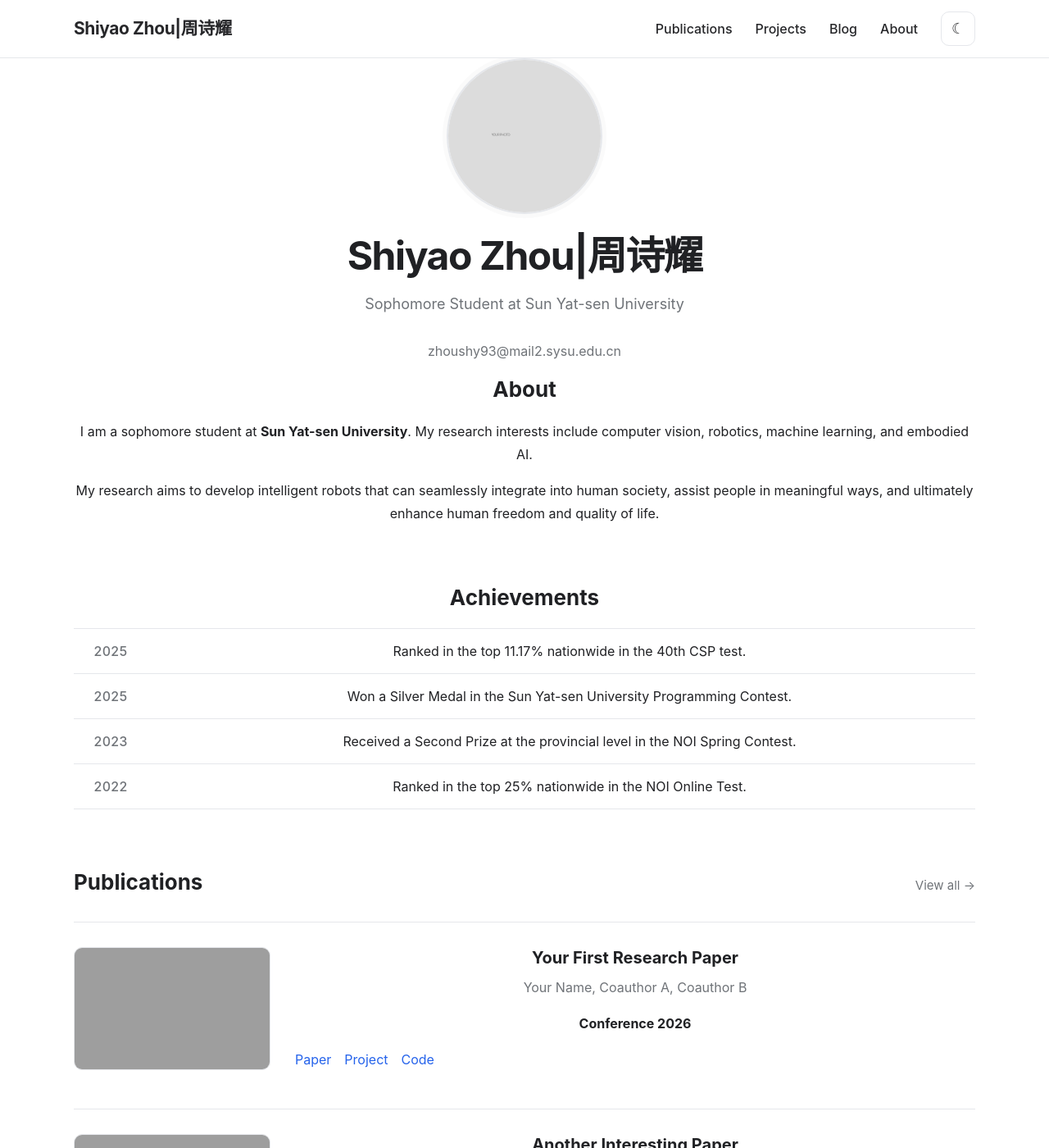
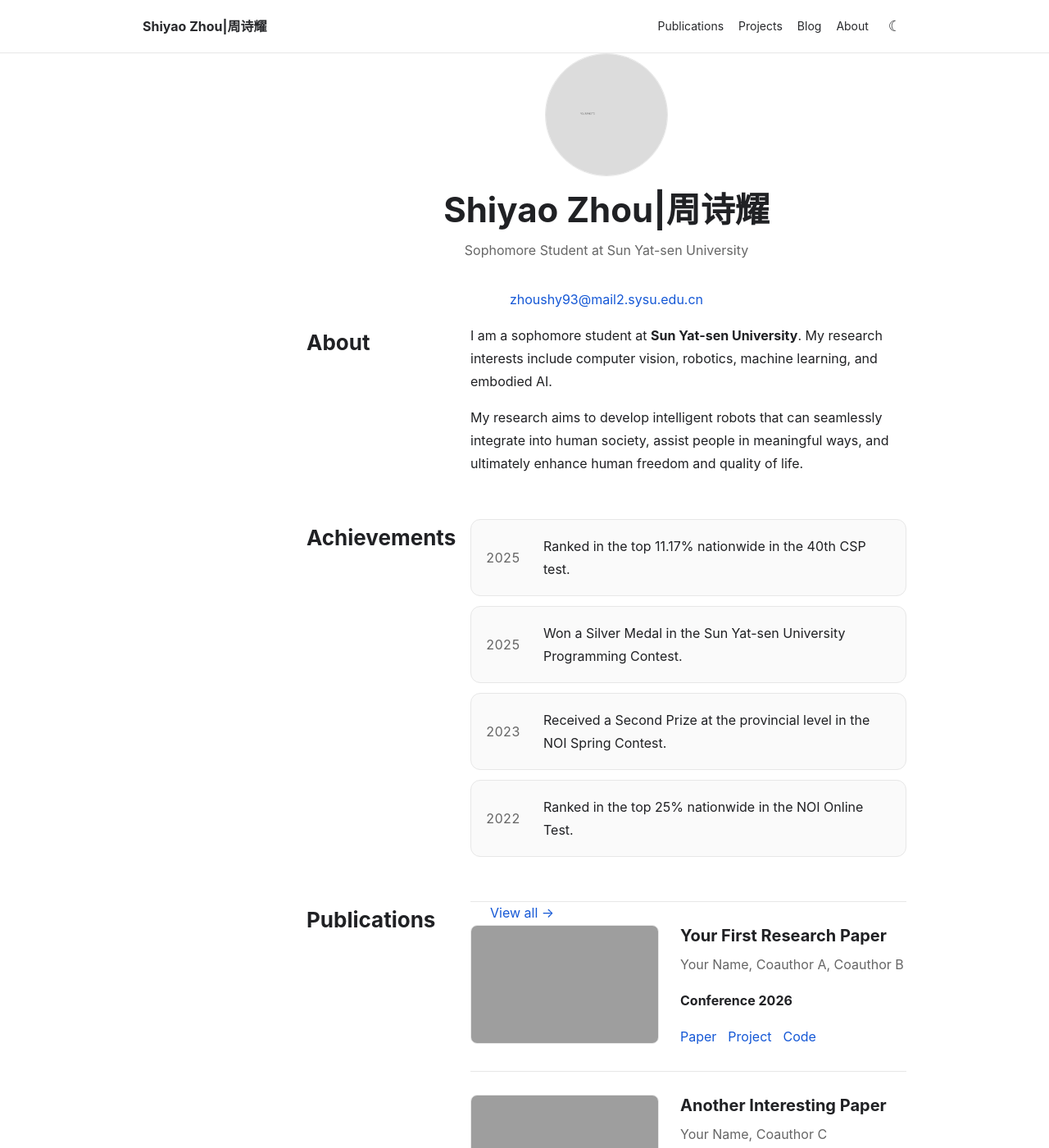
Before and after one commit to zhoushy93/zhoushy93.github.io, a Jekyll site: the page built from index.md, in a window 1280 px wide and 1400 px high. Shown: the whole window at 82% size. Built offline with Jekyll 4.4.1, drawn with Linux system fonts in a browser that asks for light colours; grey boxes are pictures that could not be loaded.

Commit message:
Update style.css

```diff
--- a/assets/css/style.css
+++ b/assets/css/style.css
@@ -1,437 +1,105 @@
-:root {
-  --bg: #ffffff;
-  --text: #202124;
-  --muted: #6f7378;
-  --line: #e5e7eb;
-  --link: #2563eb;
-  --card: #f8f9fa;
+:root{--bg:#fff;--text:#202124;--muted:#666;--line:#e7e7e7;--link:#1558d6;--card:#fafafa}
+:root.dark{--bg:#111;--text:#eee;--muted:#aaa;--line:#2d2d2d;--link:#79a8ff;--card:#191919}
+*{box-sizing:border-box}
+body{margin:0;background:var(--bg);color:var(--text);font-family:-apple-system,BlinkMacSystemFont,"Segoe UI",Roboto,Helvetica,Arial,sans-serif;line-height:1.75}
+.container{max-width:980px;margin:0 auto;padding:0 24px}
+.site-header{border-bottom:1px solid var(--line);position:sticky;top:0;background:var(--bg);opacity:.96;z-index:10}
+.nav{min-height:64px;display:flex;align-items:center;justify-content:space-between;gap:24px}
+.brand{font-weight:700;color:var(--text);text-decoration:none}
+.nav-links{display:flex;align-items:center;gap:18px}
+.nav-links a{color:var(--text);text-decoration:none;font-size:14px}
+.nav-links a:hover,.pub-links a:hover,a:hover{color:var(--link)}
+button{border:0;background:transparent;color:var(--text);font-size:18px;cursor:pointer}
+main{padding-top:48px}
+h1{font-size:42px;line-height:1.2;margin:0 0 10px}
+h2{font-size:26px;margin:0}
+h3{margin:0 0 7px;font-size:20px;line-height:1.35}
+
+/* --- Hero 头像居中 --- */
+.hero{display:flex;flex-direction:column;align-items:center;text-align:center;gap:16px;margin-bottom:64px}
+.avatar{width:150px;height:150px;border-radius:50%;object-fit:cover;border:1px solid var(--line);margin:0 auto}
+.subtitle{color:var(--muted);margin:8px 0 12px}
+.links{display:flex;gap:14px;flex-wrap:wrap;justify-content:center}
+.links a,.pub-links a,.card a{color:var(--link);text-decoration:none}
+
+/* --- 核心对齐代码：统一 About, Achievements, Publications --- */
+section {
+    position: relative;
+    padding-left: 200px;
+    margin-bottom: 54px;
+    text-align: left;
 }
-
-:root.dark {
-  --bg: #111820;
-  --text: #f3f4f6;
-  --muted: #aeb4bc;
-  --line: #29313a;
-  --link: #8ab4ff;
-  --card: #171f28;
+/* 针对 About 和 Achievements 的标题 */
+section > h2 {
+    position: absolute;
+    left: 0;
+    top: 0;
+    width: 200px;
 }
-
-* {
-  box-sizing: border-box;
-}
-
-html {
-  scroll-behavior: smooth;
-}
-
-body {
-  margin: 0;
-  background: var(--bg);
-  color: var(--text);
-  font-family:
-    -apple-system,
-    BlinkMacSystemFont,
-    "Segoe UI",
-    Roboto,
-    Helvetica,
-    Arial,
-    sans-serif;
-  line-height: 1.75;
-  font-size: 16px;
-}
-
-/* =========================
-   Layout
-   ========================= */
-
-.container {
-  max-width: 1180px;
-  margin: 0 auto;
-  padding: 0 40px;
-}
-
-/* =========================
-   Header
-   ========================= */
-
-.site-header {
-  position: sticky;
+/* 针对 Publications 的标题容器 */
+section > .section-heading {
+    position: absolute;
+    left: 0;
     top: 0;
-  z-index: 10;
-  background: var(--bg);
-  border-bottom: 1px solid var(--line);
-  opacity: 0.97;
-}
-
-.nav {
-  min-height: 70px;
-  display: flex;
-  align-items: center;
-  justify-content: space-between;
-  gap: 30px;
-}
-
-.brand {
-  color: var(--text);
-  text-decoration: none;
-  font-size: 21px;
-  font-weight: 700;
-  letter-spacing: -0.02em;
-}
-
-.nav-links {
-  display: flex;
-  align-items: center;
-  gap: 28px;
-}
-
-.nav-links a {
-  color: var(--text);
-  text-decoration: none;
-  font-size: 16px;
-  font-weight: 500;
-  transition: color 0.2s ease;
-}
-
-.nav-links a:hover,
-.pub-links a:hover,
-a:hover {
-  color: var(--link);
-}
-
-button {
-  border: 1px solid var(--line);
-  border-radius: 10px;
-  background: transparent;
-  color: var(--text);
-  font-size: 18px;
-  cursor: pointer;
-  width: 42px;
-  height: 42px;
-}
-
-/* =========================
-   Main
-   ========================= */
-
-main {
-  padding-top: 55px;
-  padding-bottom: 40px;
-}
-
-section {
-  max-width: 1100px;
-  margin: 0 auto 72px;
-}
-
-/* =========================
-   Hero
-   ========================= */
-
-.hero {
-  display: flex;
-  flex-direction: column;
-  align-items: center;
-  text-align: center;
-
-  gap: 22px;
-  margin-bottom: 85px;
-}
-
-.avatar {
-  width: 190px;
-  height: 190px;
-  border-radius: 50%;
-  object-fit: cover;
-
-  border: 2px solid var(--line);
-  box-shadow: 0 0 0 5px rgba(128, 128, 128, 0.04);
-}
-
-.hero h1 {
-  margin: 0;
-  font-size: 48px;
-  line-height: 1.2;
-  font-weight: 700;
-  letter-spacing: -0.03em;
-}
-
-.subtitle {
-  margin: 14px 0 12px;
-  color: var(--muted);
-  font-size: 18px;
-}
-
-.links {
-  display: flex;
-  justify-content: center;
-  align-items: center;
-  gap: 24px;
-  flex-wrap: wrap;
-  margin-top: 10px;
-}
-
-.links a {
-  color: var(--muted);
-  text-decoration: none;
-  font-size: 16px;
-  transition: color 0.2s ease;
-}
-
-.links a:hover {
-  color: var(--link);
-}
-
-/* =========================
-   About
-   ========================= */
-
-/* About 是第二个 section */
-main > section:nth-of-type(2) {
-  display: grid;
-  grid-template-columns: 150px 1fr;
-  gap: 55px;
-  align-items: start;
-}
-
-main > section:nth-of-type(2) .section-heading {
-  display: block;
-}
-
-main > section:nth-of-type(2) h2 {
-  margin: 0;
-}
-
-main > section:nth-of-type(2) p {
-  margin: 0 0 20px;
-}
-
-/* =========================
-   Headings
-   ========================= */
-
-h1,
-h2,
-h3 {
-  color: var(--text);
-}
-
-h2 {
-  font-size: 26px;
-  line-height: 1.3;
-  margin: 0 0 20px;
-  font-weight: 700;
-}
-
-h3 {
-  margin: 0 0 8px;
-  font-size: 20px;
-  line-height: 1.35;
-}
-
-strong {
-  font-weight: 650;
-}
-
-/* =========================
-   Section Heading
-   ========================= */
-
-.section-heading {
+    width: 200px;
     display: flex;
     justify-content: space-between;
     align-items: baseline;
-  gap: 20px;
-  margin-bottom: 12px;
 }
-
-.section-heading > a {
-  color: var(--muted);
-  text-decoration: none;
-  font-size: 15px;
-}
-
-/* =========================
-   Achievements
-   ========================= */
-
-.news-item {
-  display: grid;
-  grid-template-columns: 90px 1fr;
-  gap: 20px;
-
-  padding: 13px 0;
-  border-bottom: 1px solid var(--line);
-}
-
-.news-item:first-of-type {
-  border-top: 1px solid var(--line);
-}
-
-.news-item span {
-  color: var(--muted);
-  font-variant-numeric: tabular-nums;
-  font-weight: 500;
-}
-
-/* =========================
-   Publications
-   ========================= */
-
-.publication {
-  display: grid;
-  grid-template-columns: 240px 1fr;
-  gap: 30px;
-
-  padding: 30px 0;
-  border-top: 1px solid var(--line);
-}
-
-.publication img {
-  width: 100%;
-  height: 150px;
-  object-fit: cover;
-
-  border-radius: 10px;
-  border: 1px solid var(--line);
-  background: var(--card);
-}
-
-.authors {
-  color: var(--muted);
-  margin: 0 0 10px;
-}
-
-.pub-links {
-  display: flex;
-  gap: 16px;
-  margin-top: 12px;
-}
-
-.pub-links a {
+.section-heading a {
+    position: absolute;
+    left: 100%;
+    margin-left: 24px;
+    white-space: nowrap;
     color: var(--link);
     text-decoration: none;
 }
 
-/* =========================
-   Cards
-   ========================= */
-
-.card {
-  padding: 24px;
+/* --- Achievements 中的 news-item 卡片化 --- */
+.news-item{
+    padding: 18px;
     border: 1px solid var(--line);
-  border-radius: 14px;
+    border-radius: 12px;
     background: var(--card);
-  margin: 18px 0;
+    margin: 12px 0;
+    display: flex;
+    align-items: center;
+    gap: 20px;
+}
+.news-item span{
+    display: inline-block;
+    width: 50px;
+    color: var(--muted);
+    font-variant-numeric: tabular-nums;
+    flex-shrink: 0;
 }
 
-.card a {
-  color: var(--link);
-  text-decoration: none;
+/* --- 出版物排版 --- */
+.publication{display:grid;grid-template-columns:230px 1fr;gap:26px;padding:28px 0;border-top:1px solid var(--line)}
+.publication img{width:100%;height:145px;object-fit:cover;border-radius:8px;border:1px solid var(--line);background:var(--card)}
+.authors{color:var(--muted);margin:0}
+.pub-links{display:flex;gap:14px;margin-bottom:0}
+.muted{color:var(--muted)}
+.footer{padding:40px 24px 60px;color:var(--muted);font-size:13px}
+
+/* --- 移动端适配：取消固定左侧对齐，改为上下单列 --- */
+@media(max-width:700px){
+    .nav-links{gap:10px}
+    .nav-links a:nth-child(3){display:none}
+    .hero{align-items:center;gap:20px}
+    .avatar{width:100px;height:100px}
+    h1{font-size:34px}
+
+    /* 移动端恢复单列 */
+    section { padding-left: 0; margin-bottom: 40px; }
+    section > h2, section > .section-heading {
+        position: static;
+        width: 100%;
+        margin-bottom: 20px;
     }
+    .section-heading a { position: static; margin: 0; }
 
-.muted {
-  color: var(--muted);
+    .publication{grid-template-columns:1fr}
+    .publication img{height:auto;max-height:220px}
+    .container{padding:0 18px}
 }
-
-/* =========================
-   Footer
-   ========================= */
-
-.footer {
-  max-width: 1100px;
-  margin: 0 auto;
-
-  padding: 30px 40px 55px;
-
-  color: var(--muted);
-  font-size: 13px;
-  text-align: center;
-}
-
-/* =========================
-   Mobile
-   ========================= */
-
-@media (max-width: 800px) {
-
-  .container {
-    padding: 0 20px;
-  }
-
-  .nav {
-    min-height: 62px;
-  }
-
-  .nav-links {
-    gap: 14px;
-  }
-
-  .nav-links a {
-    font-size: 14px;
-  }
-
-  .hero {
-    margin-bottom: 60px;
-  }
-
-  .avatar {
-    width: 145px;
-    height: 145px;
-  }
-
-  .hero h1 {
-    font-size: 36px;
-  }
-
-  .subtitle {
-    font-size: 16px;
-  }
-
-  main > section:nth-of-type(2) {
-    grid-template-columns: 1fr;
-    gap: 12px;
-  }
-
-  .publication {
-    grid-template-columns: 1fr;
-  }
-
-  .publication img {
-    height: auto;
-    max-height: 240px;
-  }
-
-  .news-item {
-    grid-template-columns: 75px 1fr;
-    gap: 14px;
-  }
-}
-
-@media (max-width: 600px) {
-
-  .container {
-    padding: 0 18px;
-  }
-
-  .nav-links a:nth-child(3) {
-    display: none;
-  }
-
-  main {
-    padding-top: 35px;
-  }
-
-  .hero h1 {
-    font-size: 30px;
-  }
-
-  .avatar {
-    width: 125px;
-    height: 125px;
-  }
-
-  .links {
-    gap: 12px;
-  }
-}
```
Lines whose indentation alone changed are shown as unchanged.
